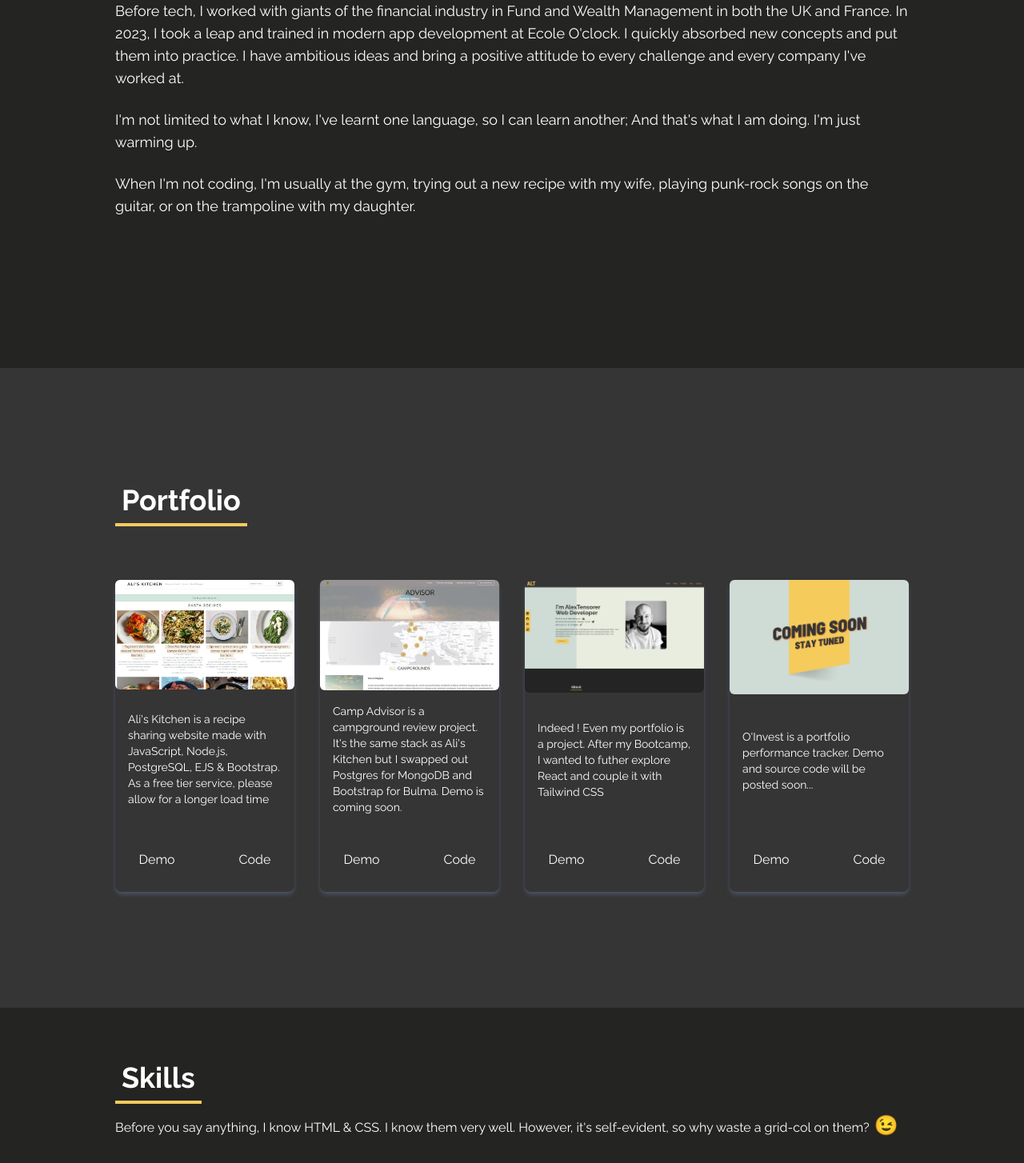
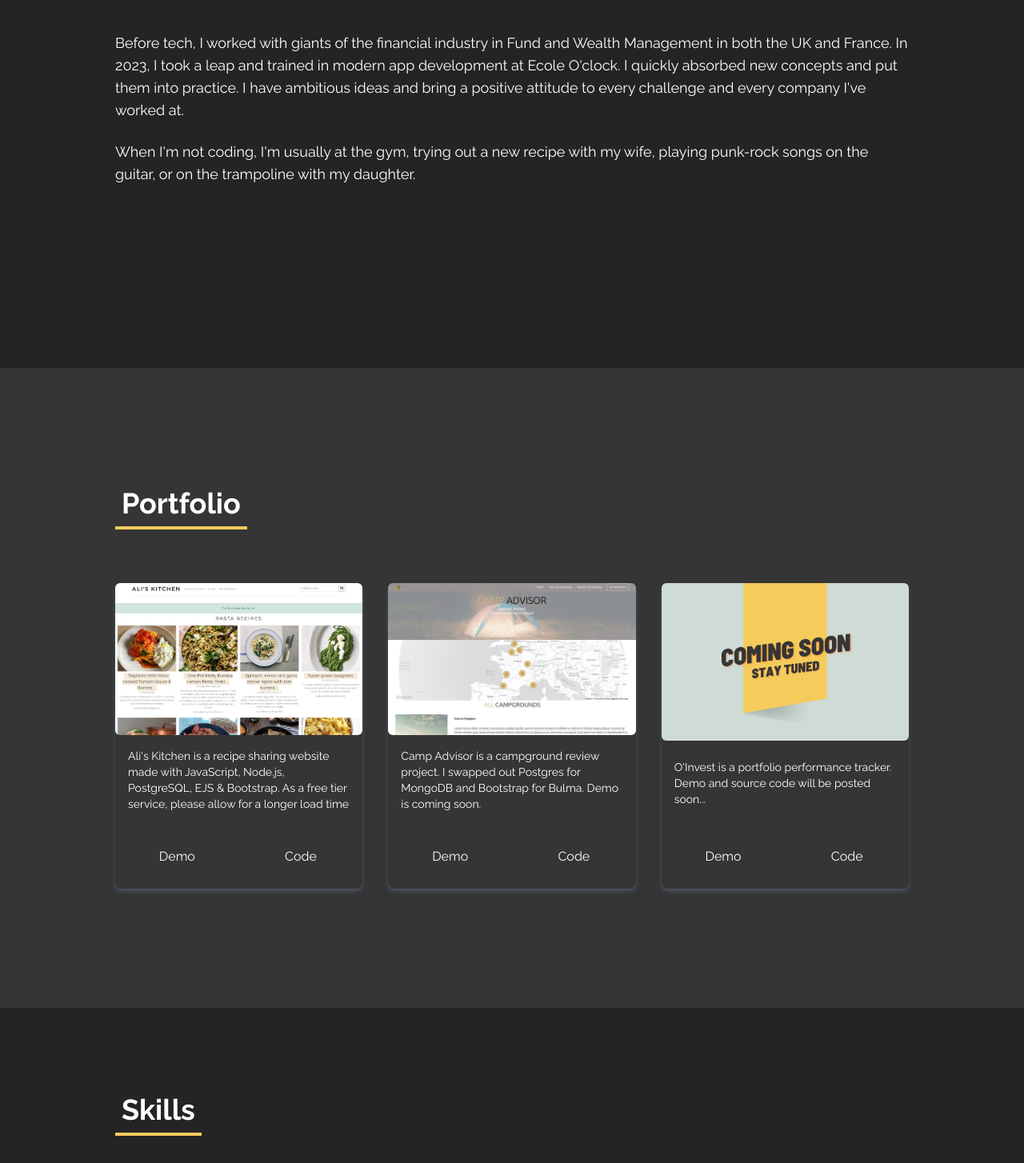
Before and after one commit to AlexTensorer/alt-portfolio, a React (Create React App) app: page / in a window 1280 px wide. Shown: the part 1140-2594 px from the top of the page at 80% size. Built offline with nearby package versions, Linux system fonts and the light colour scheme; the HTML template or start-up script is replaced by a standard one.

Commit message:
changes to text

```diff
--- a/src/components/About.jsx
+++ b/src/components/About.jsx
@@ -22,11 +22,6 @@ const About = () => {
         </p>
         <br />
         <p id="l-about-p" className="text-lg">
-          I'm not limited to what I know, I've learnt one language, so I can
-          learn another; And that's what I am doing. I'm just warming up.
-        </p>
-        <br />
-        <p id="l-about-p" className="text-lg">
           When I'm not coding, I'm usually at the gym, trying out a new recipe
           with my wife, playing punk-rock songs on the guitar, or on the
           trampoline with my daughter.
--- a/src/components/Contact.jsx
+++ b/src/components/Contact.jsx
@@ -41,7 +41,7 @@ const Contact = () => {
             <textarea
               required
               name="message"
-              placeholder="I'd love to hire you ! (Too easy ?)"
+              placeholder="When can you come for an interview?"
               rows="10"
               className="p-2 bg-transparent border-2 rounded-md text-white focus:outline-none"
             ></textarea>
--- a/src/components/Portfolio.jsx
+++ b/src/components/Portfolio.jsx
@@ -1,7 +1,6 @@
 import React from "react";
 import aliskitchen from "../assets/portfolio/alis-kitchen.jpg";
 import campadvisor from "../assets/portfolio/camp-advisor.jpg";
-import altport from "../assets/portfolio/alt-port.jpg";
 import oinvest from "../assets/portfolio/oinvest.png";
 
 const Portfolio = () => {
@@ -18,17 +17,10 @@ const Portfolio = () => {
       src: campadvisor,
       hrefdemo: "https://github.com/AlexTensorer/Camp-Advisor",
       hrefcode: "https://github.com/AlexTensorer/Camp-Advisor",
-      desc: "Camp Advisor is a campground review project. It's the same stack as Ali's Kitchen but I swapped out Postgres for MongoDB and Bootstrap for Bulma. Demo is coming soon.",
+      desc: "Camp Advisor is a campground review project. I swapped out Postgres for MongoDB and Bootstrap for Bulma. Demo is coming soon.",
     },
     {
       id: 3,
-      src: altport,
-      hrefdemo: "https://alex-t.netlify.app/",
-      hrefcode: "https://github.com/AlexTensorer/alt-portfolio",
-      desc: "Indeed ! Even my portfolio is a project. After my Bootcamp, I wanted to futher explore React and couple it with Tailwind CSS",
-    },
-    {
-      id: 4,
       src: oinvest,
       hrefdemo: "https://i.postimg.cc/YqZMG5Q5/oinvest.png",
       hrefcode: "https://i.postimg.cc/YqZMG5Q5/oinvest.png",
@@ -50,7 +42,7 @@ const Portfolio = () => {
           <p className="py-6"></p>
         </div>
 
-        <div className="grid sm:grid-cols-2 md:grid-cols-4 gap-8 px-12 sm:px-0">
+        <div className="grid sm:grid-cols-2 md:grid-cols-3 gap-8 px-12 sm:px-0">
           {portfolios.map(({ id, src, hrefdemo, hrefcode, desc }) => (
             <div
               key={id}
--- a/src/components/Skills.jsx
+++ b/src/components/Skills.jsx
@@ -77,8 +77,6 @@ const Technos = () => {
           <p className="text-4xl font-bold border-b-4 border-cus-yellow p-2 inline">
             Skills
           </p>
-          <p className="py-6">
-            Before you say anything, I know HTML & CSS. I know them very well. However, it's self-evident, so why waste a grid-col on them?<span className="text-center text-2xl"> &#128521;</span></p>
         </div>
 
         <div className=" grid grid-cols-3 sm:grid-cols-3 gap-6 text-center py-4 px-8 sm:px-0">
```
Also changed, not shown: 1 other file (tests, documents, lock files or other folders).
